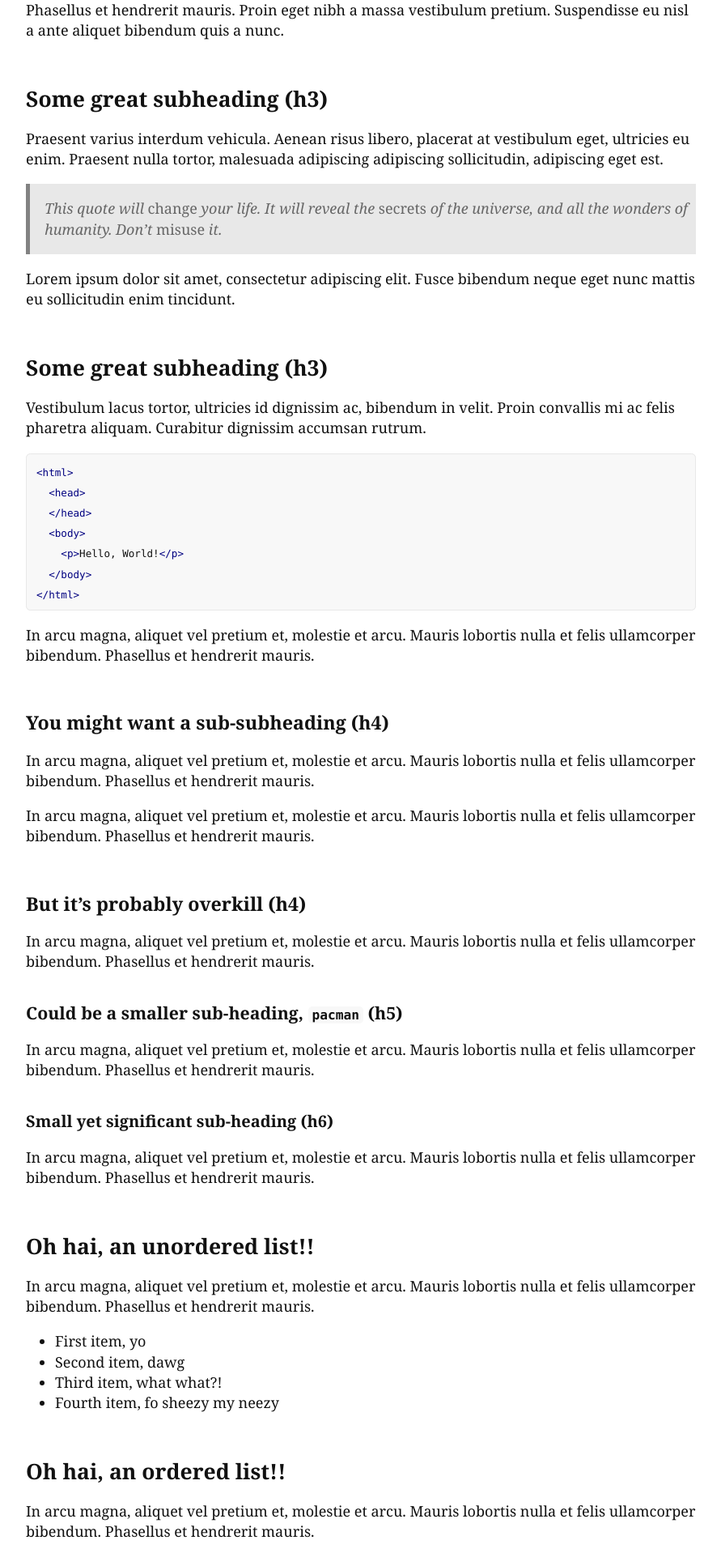
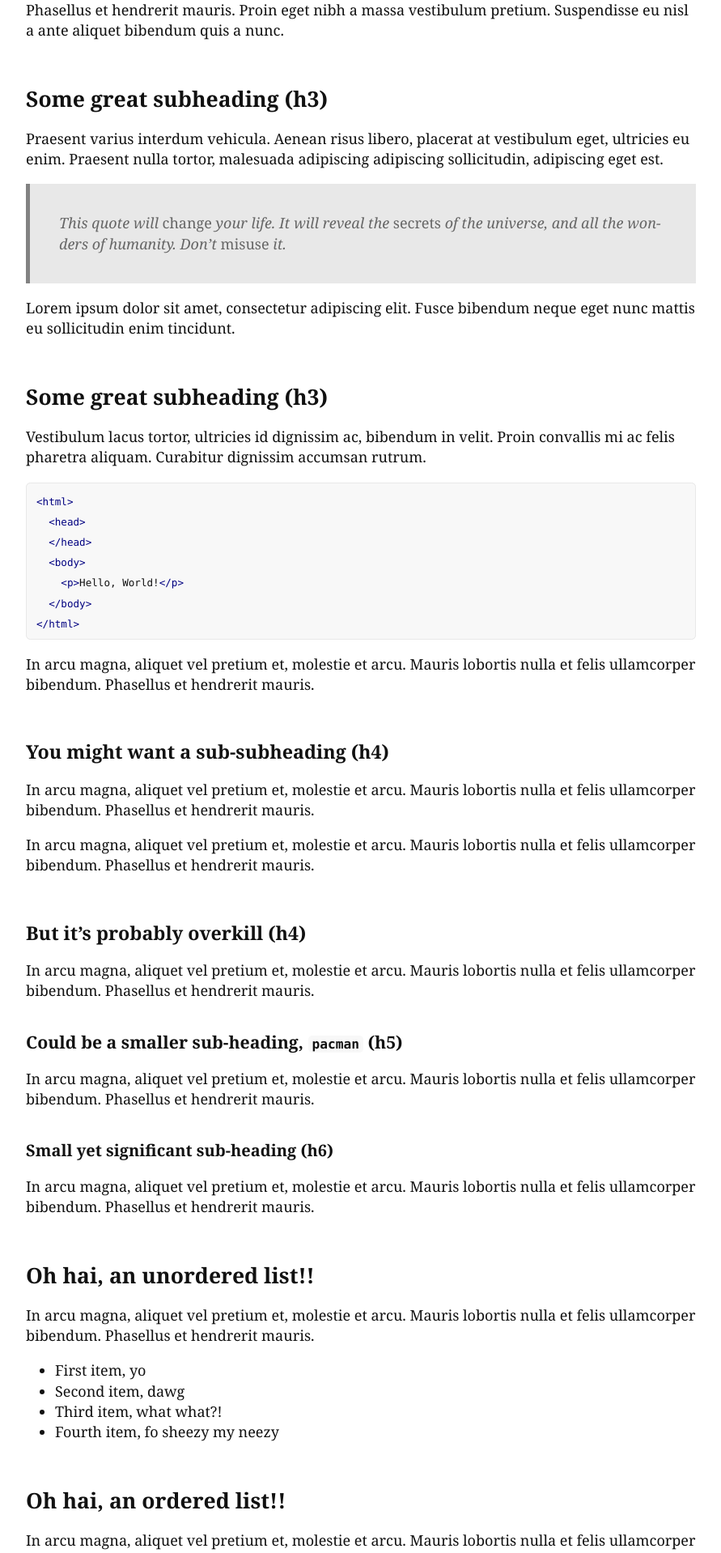
Before and after one commit to zivong/jekyll-theme-hamilton, a Jekyll site: the page built from _posts/2016-05-20-this-post-demonstrates-post-content-styles.md, in a window 1280 px wide. Shown: the part 1249-3167 px from the top of the page at 81% size, without its empty margins (194-1085 px from the left). Built offline with Jekyll 4.4.1, drawn with Linux system fonts in a browser that asks for light colours; nearby versions of some CDN libraries; comment, search, counter and statistics services are not loaded.

Commit message:
Adjust padding of blockquote

```diff
--- a/_sass/hamilton/base.scss
+++ b/_sass/hamilton/base.scss
@@ -101,9 +101,7 @@ a {
  */
 blockquote {
   border-left: 0.3em solid;
-  padding-left: $spacing-unit / 2;
-  padding-top: $spacing-unit / 2;
-  padding-bottom: $spacing-unit / 2;
+  padding: $spacing-unit;
   font-style: italic;
 
   > :last-child {
```
